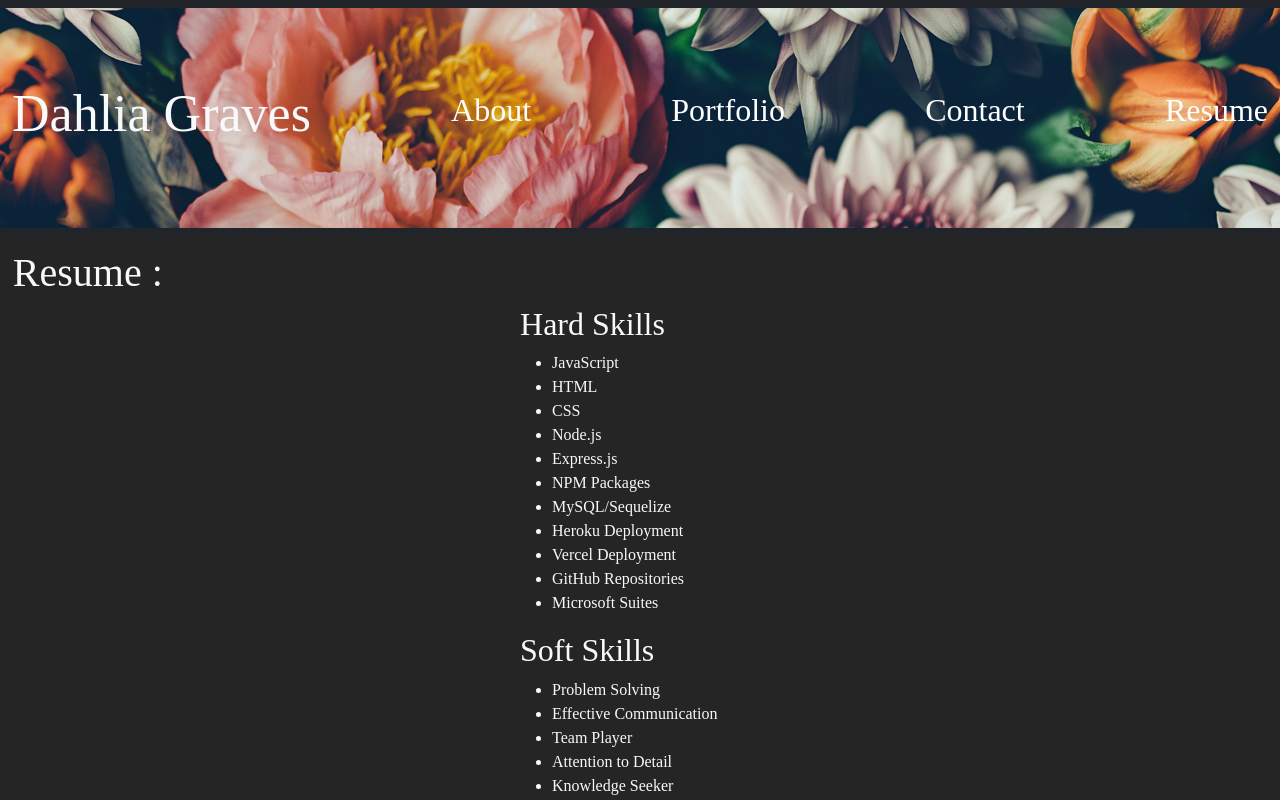
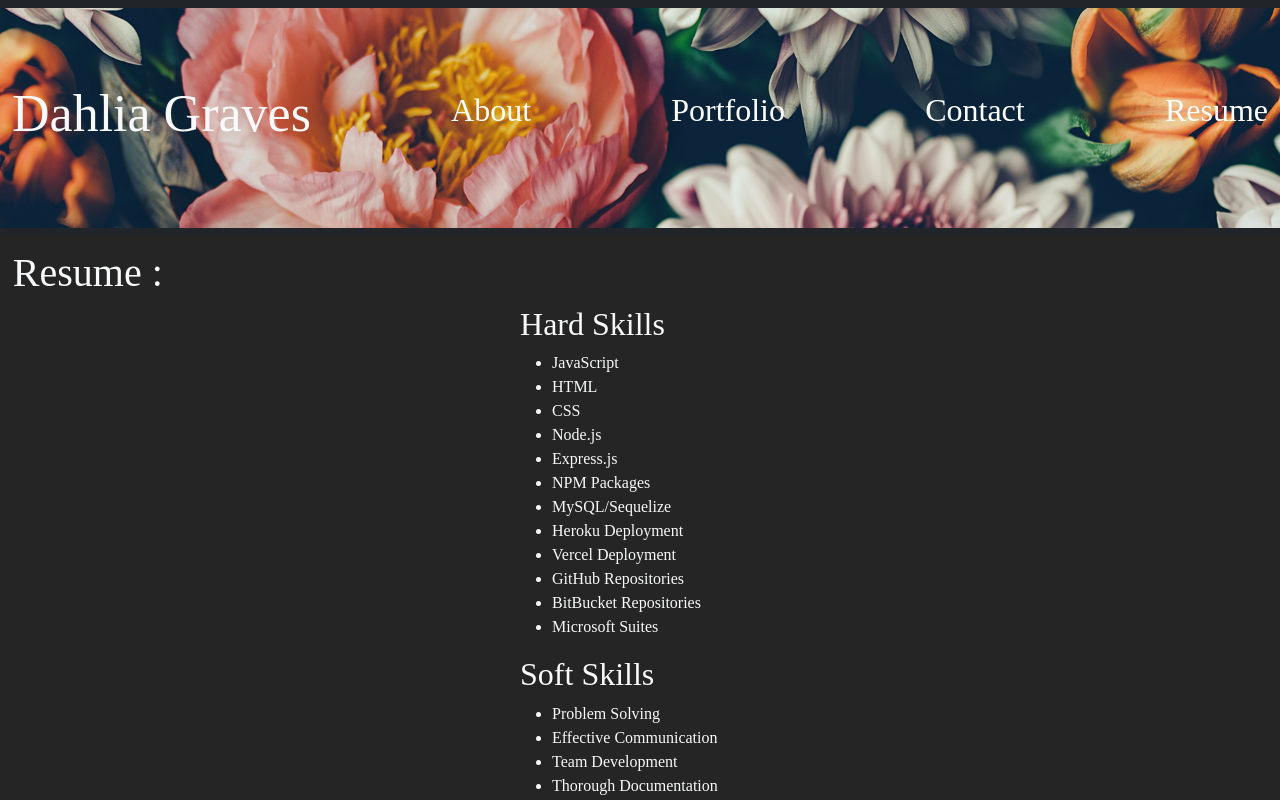
Before and after one commit to DahliaGRV/My-Portfolio, a React (Create React App) app: page /resume in a window 1280 px wide. Shown: the top 800 px of the page. Built offline with nearby package versions, Linux system fonts and the light colour scheme; a web font is replaced by a local one.

Commit message:
added a few more skills

```diff
--- a/src/components/pages/Resume.js
+++ b/src/components/pages/Resume.js
@@ -19,13 +19,15 @@ export default function Resume () {
             <li>Heroku Deployment</li>
             <li>Vercel Deployment</li>
             <li>GitHub Repositories</li>
+            <li>BitBucket Repositories</li>
             <li>Microsoft Suites</li>
         </ul>
         <h2 className='text-light'>Soft Skills</h2>
         <ul className='text-light'>
             <li>Problem Solving</li>
             <li>Effective Communication</li>
-            <li>Team Player</li>
+            <li>Team Development</li>
+            <li>Thorough Documentation</li>
             <li>Attention to Detail</li>
             <li>Knowledge Seeker</li>
         </ul>
```
